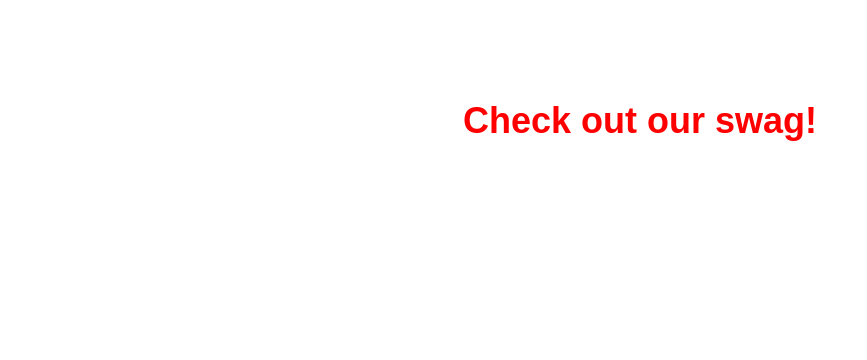
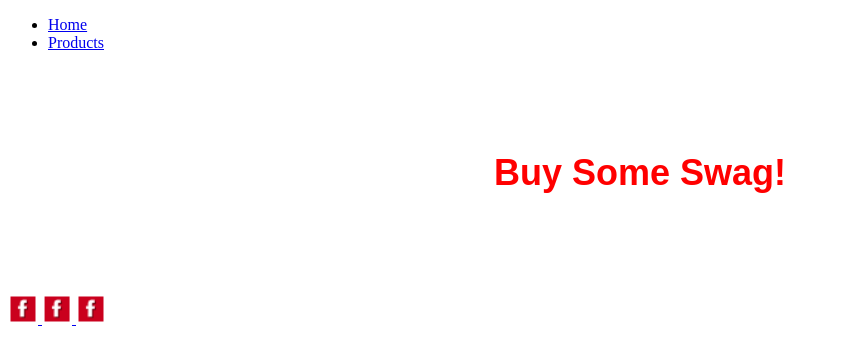
Before and after one commit to rep1946/REP_FEWD, a plain HTML site: page products.html in a window 1280 px wide. Shown: the whole page, without its empty margins (0-867 px from the left). Drawn offline with Linux system fonts and the light colour scheme.

Commit message:
Added footer and Nav

```diff
--- a/products.html
+++ b/products.html
@@ -3,9 +3,24 @@
 <head>
 	<meta charset="UTF-8">
 	<title>Products</title>
+		<link rel="stylesheet" type="text/css" href="./styles/mainstyle.css">
 </head>
 <body>
-	<h1>Check out our swag!</h1>
-	<link rel="stylesheet" type="text/css" href="./styles/mainstyle.css">
+	<header>
+		<nav id="MainNav">
+			<ul id="navlist">
+				<li><a href="./index.html">Home</a></li>
+				<li><a href="./products.html">Products</a></li>
+			</ul>
+		</nav>
+	</header>
+		<h1>Buy Some Swag!</h1>
+		<footer>
+			<nav id="AS_footer">
+				<a href="https://www.facebook.com/AtomicSoundNYC/"> <img src="./images/facebook_icon.png" alt="facebook" height="30" width="30"> </a>
+				<a href="https://www.instagram.com/explore/locations/746324312/atomic-sound/"> <img src="./images/facebook_icon.png" alt="instagram" height="30" width="30"> </a>
+				<a href="https://www.linkedin.com/in/merle-chornuk-45442348/"> <img src="./images/facebook_icon.png" alt="linkedin" height="30" width="30"> </a>
+			</nav>
+		</footer>
 </body>
 </html>
```
Also changed, not shown: index.html (+21 -1 lines), images/facebook_icon.png (added), 1 other file.
